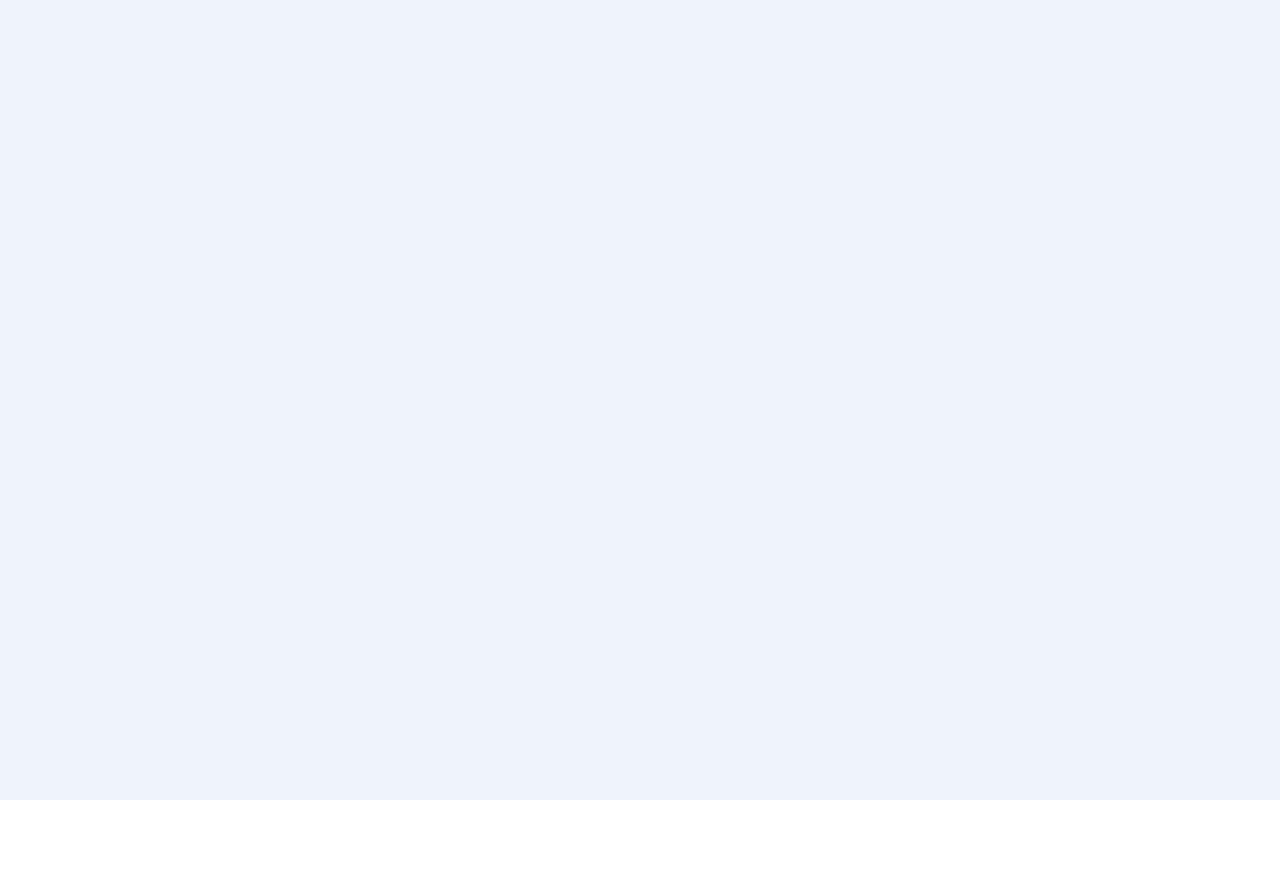
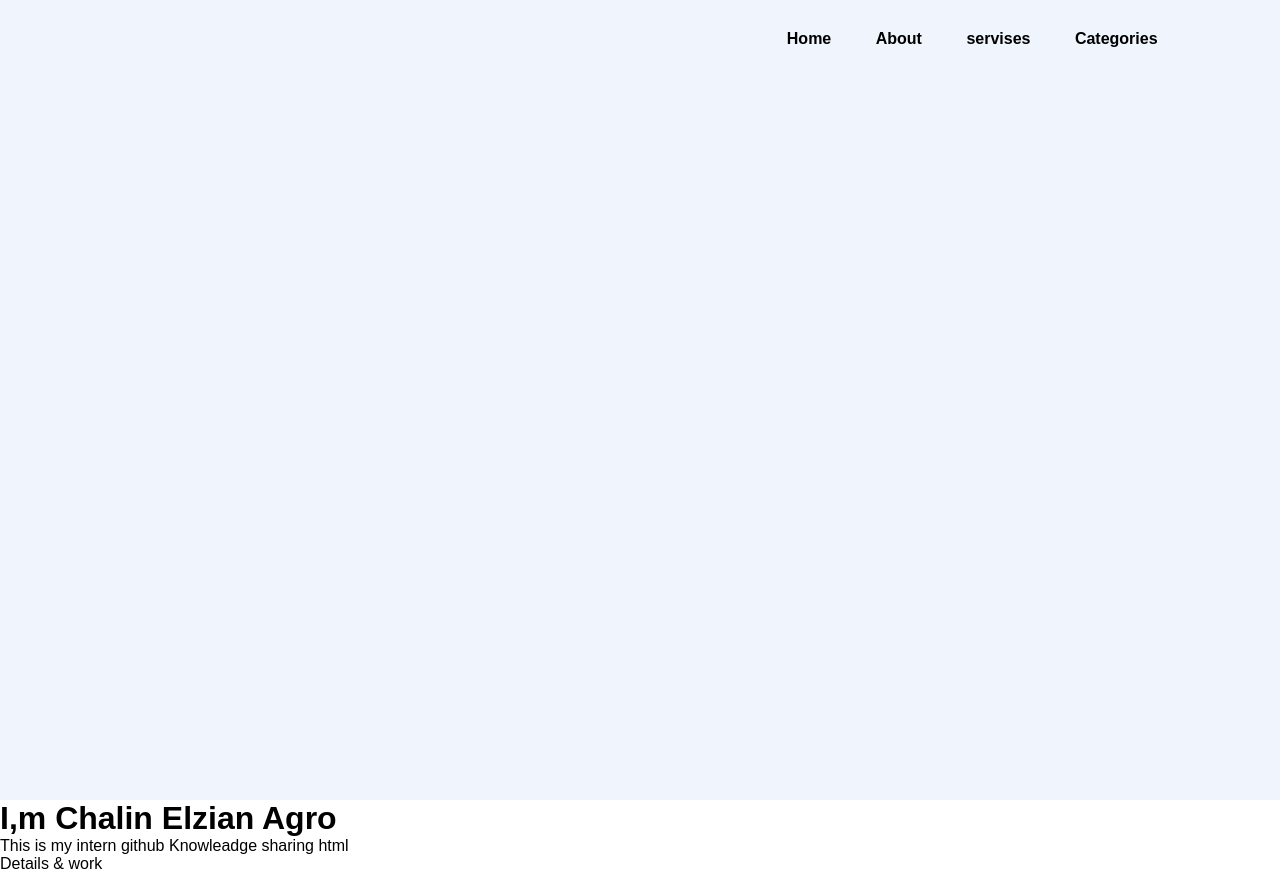
Before and after one commit to IT20136574/RavinduHtml_G_Knowleadge, a plain HTML site: page index.html in a window 1280 px wide. Before the commit the page ends 800 px from the top, so only its background shows below. Drawn offline with Linux system fonts and the light colour scheme.

Commit message:
build nav bar

```diff
--- a/index.html
+++ b/index.html
@@ -9,7 +9,22 @@
 </head>
 <body>
     <div class = "st1">
-
+        <nav>
+            <img src="" alt="">
+            <ul>
+                <li><a href="#">Home</a></li>
+                <li><a href="#">About</a></li>
+                <li><a href="#">servises</a></li>
+                <li><a href="#">Categories</a></li>
+            </ul>
+        </nav>
     </div>
+        <div class="detel">
+            <h1>I,m Chalin <span>Elzian Agro</span></h1>
+            <p>This is my intern github Knowleadge sharing html
+                <br>
+                Details & work
+            </p>
+        </div>
 </body>
 </html>
--- a/style.css
+++ b/style.css
@@ -10,3 +10,24 @@
     height: 100vh;
     background: #eff4fd;
 }
+
+nav{
+    display: flex;
+    width: 84%;
+    margin: auto;
+    padding: 20px 0;
+    align-items: center;
+    justify-content: space-between;
+}
+
+nav ul li{
+    display: inline-block;
+    list-style: none;
+    margin: 10px 20px;
+}
+
+nav ul li a{
+    text-decoration: none;
+    color: #000;
+    font-weight: bold;
+}
```
